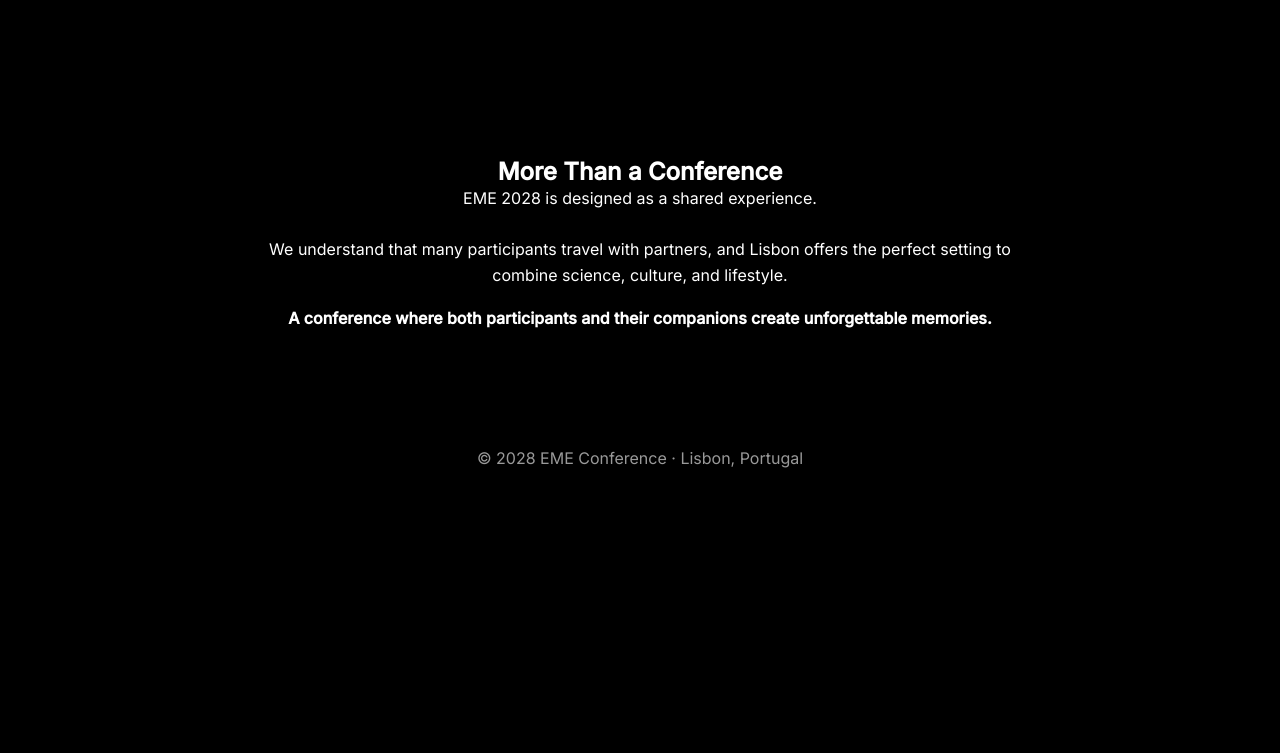
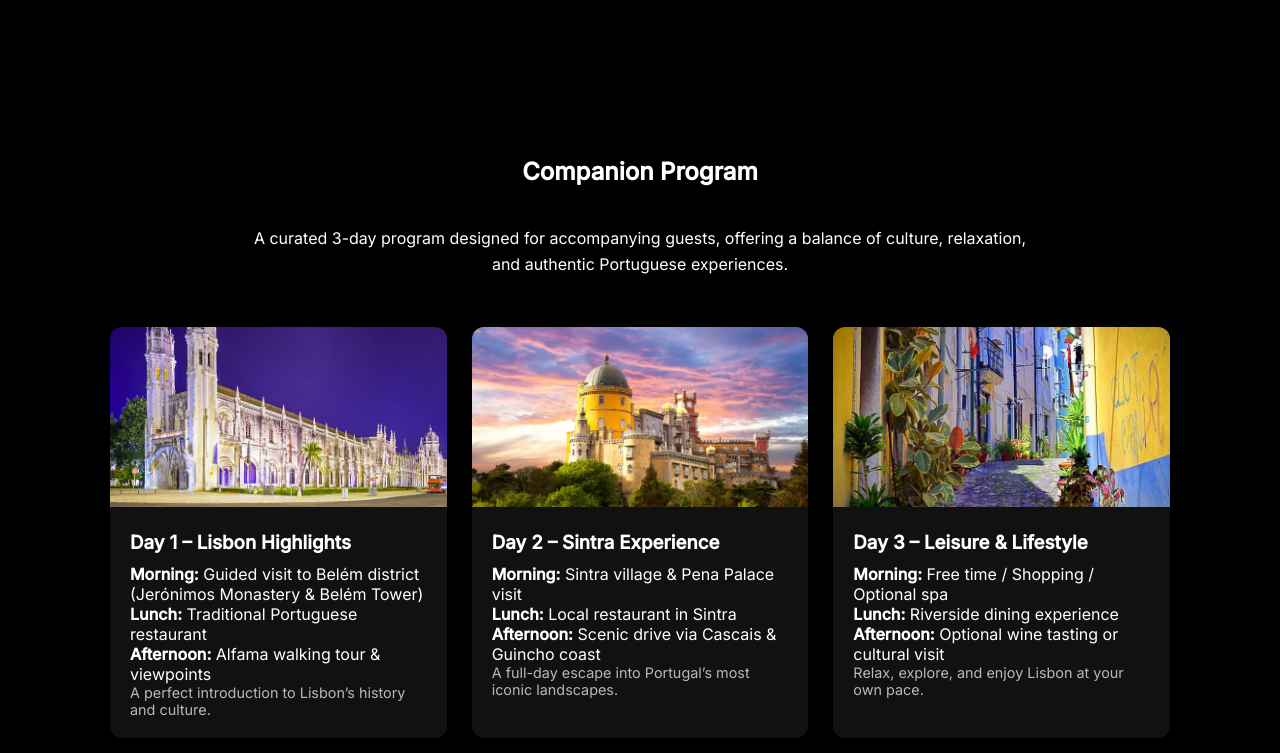
Before and after one commit to CT1BYM/eme2008-site, a plain HTML site: page tours.html in a window 1280 px wide. Shown: the part 1507-2260 px from the top of the page. Before the commit the page ends 2015 px from the top, so only its background shows below. Drawn offline with Linux system fonts and the light colour scheme.

Commit message:
Add files via upload

```diff
--- a/tours.html
+++ b/tours.html
@@ -208,6 +208,59 @@ footer {
   </div>
 </section>
 
+<!-- COMPANION PROGRAM -->
+
+<section>
+  <h2 style="text-align:center; margin-bottom:40px;">
+    Companion Program
+  </h2>
+
+  <p style="text-align:center; max-width:800px; margin:0 auto 50px; line-height:1.6;">
+    A curated 3-day program designed for accompanying guests, offering a balance of culture, relaxation, and authentic Portuguese experiences.
+  </p>
+
+  <div class="grid">
+
+<!-- DAY 1 -->
+<div class="card">
+  <img src="belem.jpg">
+  <div class="card-content">
+    <h3>Day 1 – Lisbon Highlights</h3>
+    <p><strong>Morning:</strong> Guided visit to Belém district (Jerónimos Monastery & Belém Tower)</p>
+    <p><strong>Lunch:</strong> Traditional Portuguese restaurant</p>
+    <p><strong>Afternoon:</strong> Alfama walking tour & viewpoints</p>
+    <p style="opacity:0.7; font-size:0.9em;">A perfect introduction to Lisbon’s history and culture.</p>
+  </div>
+</div>
+
+<!-- DAY 2 -->
+<div class="card">
+  <img src="pena.jpg">
+  <div class="card-content">
+    <h3>Day 2 – Sintra Experience</h3>
+    <p><strong>Morning:</strong> Sintra village & Pena Palace visit</p>
+    <p><strong>Lunch:</strong> Local restaurant in Sintra</p>
+    <p><strong>Afternoon:</strong> Scenic drive via Cascais & Guincho coast</p>
+    <p style="opacity:0.7; font-size:0.9em;">A full-day escape into Portugal’s most iconic landscapes.</p>
+  </div>
+</div>
+
+<!-- DAY 3 -->
+<div class="card">
+  <img src="alfama.jpg">
+  <div class="card-content">
+    <h3>Day 3 – Leisure & Lifestyle</h3>
+    <p><strong>Morning:</strong> Free time / Shopping / Optional spa</p>
+    <p><strong>Lunch:</strong> Riverside dining experience</p>
+    <p><strong>Afternoon:</strong> Optional wine tasting or cultural visit</p>
+    <p style="opacity:0.7; font-size:0.9em;">Relax, explore, and enjoy Lisbon at your own pace.</p>
+  </div>
+</div>
+
+  </div>
+</section>
+
+
 <!-- FINAL MESSAGE -->
 <section>
   <h2 style="text-align:center;">More Than a Conference</h2>
```
